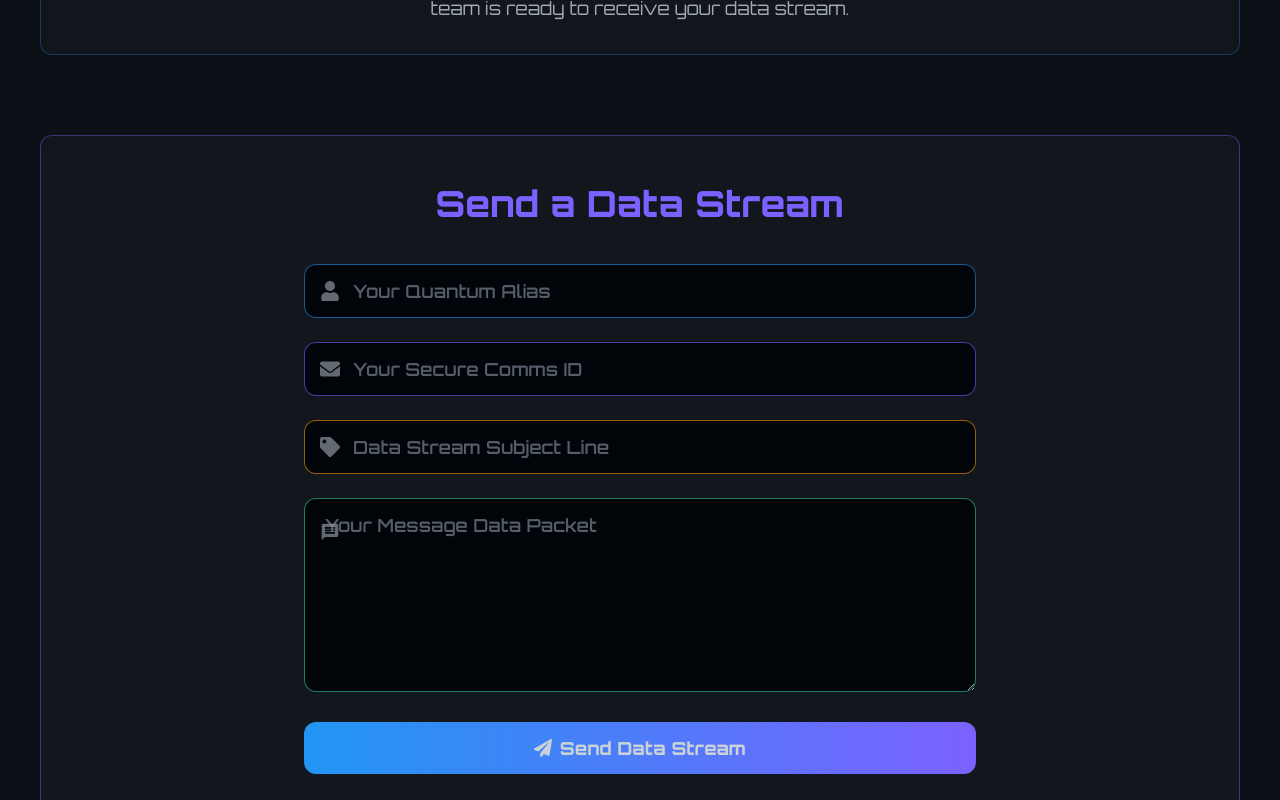
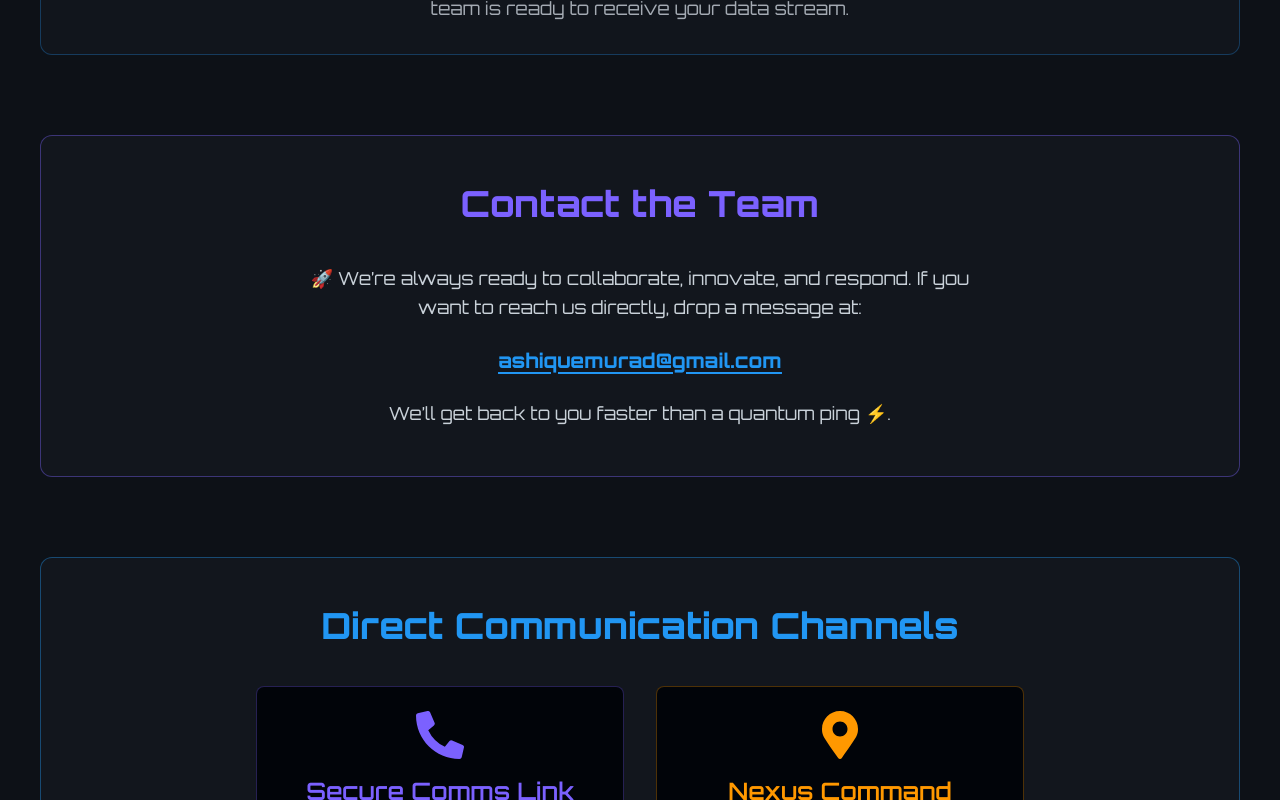
Before and after one commit to ashique01/dhaka2070, a React (Vite) app in the folder client/: page /contact in a window 1280 px wide. Shown: the part 460-1260 px from the top of the page. Built offline with nearby package versions, Linux system fonts and the light colour scheme.

Commit message:
client authcontext fix

```diff
--- a/client/src/context/AuthContext.jsx
+++ b/client/src/context/AuthContext.jsx
@@ -1,12 +1,18 @@
-import React, { createContext, useContext, useState } from "react";
+import React, { createContext, useContext, useState, useEffect } from "react";
 
 const AuthContext = createContext();
 
 export function AuthProvider({ children }) {
-  const [user, setUser] = useState(() => {
+  const [user, setUser] = useState(null);
+  const [loading, setLoading] = useState(true);
+
+  useEffect(() => {
     const storedUser = localStorage.getItem("adminUser");
-    return storedUser ? JSON.parse(storedUser) : null;
-  });
+    if (storedUser) {
+      setUser(JSON.parse(storedUser));
+    }
+    setLoading(false);
+  }, []);
 
   const login = (userData) => {
     setUser(userData);
@@ -19,7 +25,7 @@ export function AuthProvider({ children }) {
   };
 
   return (
-    <AuthContext.Provider value={{ user, login, logout }}>
+    <AuthContext.Provider value={{ user, login, logout, loading }}>
       {children}
     </AuthContext.Provider>
   );
--- a/client/src/pages/Contact.jsx
+++ b/client/src/pages/Contact.jsx
@@ -12,7 +12,12 @@ import {
 import { MdMessage } from "react-icons/md"; // For message icon
 
 export default function Contact() {
-  const [form, setForm] = useState({ name: "", email: "", subject: "", message: "" });
+  const [form, setForm] = useState({
+    name: "",
+    email: "",
+    subject: "",
+    message: "",
+  });
   const [status, setStatus] = useState({ type: "", message: "" }); // { type: 'success' | 'error', message: '...' }
   const [isSubmitting, setIsSubmitting] = useState(false);
 
@@ -56,11 +61,18 @@ export default function Contact() {
       // await axios.post("/api/contact", form);
       await new Promise((resolve) => setTimeout(resolve, 1500)); // Simulate network delay
 
-      setStatus({ type: "success", message: "Message transmitted successfully! We will connect with you shortly." });
+      setStatus({
+        type: "success",
+        message:
+          "Message transmitted successfully! We will connect with you shortly.",
+      });
       setForm({ name: "", email: "", subject: "", message: "" }); // Clear form
     } catch (error) {
       console.error("Contact form submission error:", error);
-      setStatus({ type: "error", message: "Transmission failed. Please try again later." });
+      setStatus({
+        type: "error",
+        message: "Transmission failed. Please try again later.",
+      });
     } finally {
       setIsSubmitting(false);
       setTimeout(() => setStatus({ type: "", message: "" }), 5000); // Clear status message after 5 seconds
@@ -129,114 +141,36 @@ export default function Contact() {
             Your connection to the future of urban innovation.
           </p>
           <p className="text-lg text-web3-text-primary/80 max-w-3xl mx-auto">
-            Whether you have inquiries, partnership proposals, or feedback, our Nexus team is ready to receive your data stream.
+            Whether you have inquiries, partnership proposals, or feedback, our
+            Nexus team is ready to receive your data stream.
           </p>
         </section>
 
         {/* Contact Form Section */}
+        {/* Direct Email Contact Section */}
         <section className="mb-20 px-4 py-12 bg-web3-card/60 backdrop-blur-lg rounded-xl border border-web3-accent-purple/40 shadow-web3-shadow-deep animate-fade-in delay-300">
           <h2 className="text-4xl font-bold text-web3-accent-purple text-center mb-10 drop-shadow-[0_0_15px_var(--web3-accent-purple)]">
-            Send a Data Stream
+            Contact the Team
           </h2>
 
-          {status.message && (
-            <div
-              className={`mb-6 px-4 py-3 rounded-lg text-center font-semibold text-sm shadow-web3-glow-blue-soft
-                ${
-                  status.type === "success"
-                    ? "bg-web3-success/20 border border-web3-success text-web3-success"
-                    : "bg-web3-error/20 border border-web3-error text-web3-error"
-                }`}
-              role="alert"
-              aria-live="assertive"
-            >
-              {status.message}
-            </div>
-          )}
+          <div className="text-center max-w-2xl mx-auto text-lg text-web3-text-primary leading-relaxed space-y-6">
+            <p>
+              🚀 We’re always ready to collaborate, innovate, and respond. If
+              you want to reach us directly, drop a message at:
+            </p>
 
-          <form onSubmit={handleSubmit} className="space-y-6 max-w-2xl mx-auto">
-            {/* Name Input */}
-            <div className="relative animate-fade-in delay-400">
-              <input
-                type="text"
-                id="name"
-                name="name"
-                placeholder="Your Quantum Alias"
-                value={form.name}
-                onChange={handleChange}
-                className="w-full pl-12 pr-5 py-3 rounded-xl bg-web3-input-bg border border-web3-accent-blue/60 placeholder-web3-placeholder text-web3-text-primary text-lg font-semibold focus:outline-none focus:ring-2 focus:ring-web3-accent-blue focus:border-transparent shadow-web3-glow-blue-soft transition-all duration-300"
-                required
-                aria-label="Your Name"
-              />
-              <FaUser className="absolute left-4 top-1/2 -translate-y-1/2 text-web3-text-secondary/70 text-xl" />
-            </div>
+            <p className="text-xl font-bold text-web3-accent-blue underline underline-offset-4">
+              <a
+                href="mailto:ashiquemurad@gmail.com"
+                target="_blank"
+                rel="noopener noreferrer"
+              >
+                ashiquemurad@gmail.com
+              </a>
+            </p>
 
-            {/* Email Input */}
-            <div className="relative animate-fade-in delay-500">
-              <input
-                type="email"
-                id="email"
-                name="email"
-                placeholder="Your Secure Comms ID"
-                value={form.email}
-                onChange={handleChange}
-                className="w-full pl-12 pr-5 py-3 rounded-xl bg-web3-input-bg border border-web3-accent-purple/60 placeholder-web3-placeholder text-web3-text-primary text-lg font-semibold focus:outline-none focus:ring-2 focus:ring-web3-accent-purple focus:border-transparent shadow-web3-glow-purple-soft transition-all duration-300"
-                required
-                aria-label="Your Email"
-              />
-              <FaEnvelope className="absolute left-4 top-1/2 -translate-y-1/2 text-web3-text-secondary/70 text-xl" />
-            </div>
-
-            {/* Subject Input */}
-            <div className="relative animate-fade-in delay-600">
-              <input
-                type="text"
-                id="subject"
-                name="subject"
-                placeholder="Data Stream Subject Line"
-                value={form.subject}
-                onChange={handleChange}
-                className="w-full pl-12 pr-5 py-3 rounded-xl bg-web3-input-bg border border-web3-accent-orange/60 placeholder-web3-placeholder text-web3-text-primary text-lg font-semibold focus:outline-none focus:ring-2 focus:ring-web3-accent-orange focus:border-transparent shadow-web3-glow-orange-soft transition-all duration-300"
-                required
-                aria-label="Subject"
-              />
-              <FaTag className="absolute left-4 top-1/2 -translate-y-1/2 text-web3-text-secondary/70 text-xl" />
-            </div>
-
-            {/* Message Textarea */}
-            <div className="relative animate-fade-in delay-700">
-              <textarea
-                id="message"
-                name="message"
-                rows="6"
-                placeholder="Your Message Data Packet"
-                value={form.message}
-                onChange={handleChange}
-                className="w-full pl-5 pr-5 py-3 rounded-xl bg-web3-input-bg border border-web3-accent-green/60 placeholder-web3-placeholder text-web3-text-primary text-lg font-semibold focus:outline-none focus:ring-2 focus:ring-web3-accent-green focus:border-transparent shadow-web3-glow-green-soft transition-all duration-300 resize-y"
-                required
-                aria-label="Your Message"
-              ></textarea>
-              <MdMessage className="absolute left-4 top-6 text-web3-text-secondary/70 text-xl" /> {/* Adjusted icon position for textarea */}
-            </div>
-
-            {/* Submit Button */}
-            <button
-              type="submit"
-              disabled={isSubmitting}
-              className="w-full py-3 bg-gradient-to-r from-web3-accent-blue to-web3-accent-purple hover:from-web3-accent-purple hover:to-web3-accent-blue text-web3-text-primary rounded-xl font-bold text-lg shadow-web3-glow-blue-strong hover:shadow-web3-glow-purple-strong transition-all duration-300 transform hover:-translate-y-0.5 flex items-center justify-center gap-2"
-            >
-              {isSubmitting ? (
-                <>
-                  <div className="animate-spin rounded-full h-5 w-5 border-t-2 border-b-2 border-web3-text-primary"></div>
-                  Transmitting...
-                </>
-              ) : (
-                <>
-                  <FaPaperPlane className="text-lg" /> Send Data Stream
-                </>
-              )}
-            </button>
-          </form>
+            <p>We’ll get back to you faster than a quantum ping ⚡.</p>
+          </div>
         </section>
 
         {/* Direct Contact Info Section */}
@@ -247,19 +181,28 @@ export default function Contact() {
           <div className="grid grid-cols-1 md:grid-cols-2 gap-8 max-w-3xl mx-auto text-web3-text-primary">
             <div className="text-center bg-web3-input-bg p-6 rounded-lg border border-web3-accent-purple/30 shadow-web3-shadow-soft hover:shadow-web3-glow-purple transition-all duration-300 transform hover:-translate-y-1">
               <FaPhoneAlt className="text-web3-accent-purple text-5xl mx-auto mb-4 drop-shadow-[0_0_10px_var(--web3-accent-purple)]" />
-              <h3 className="text-2xl font-semibold text-web3-accent-purple mb-2">Secure Comms Link</h3>
+              <h3 className="text-2xl font-semibold text-web3-accent-purple mb-2">
+                Secure Comms Link
+              </h3>
               <p className="text-lg font-mono">+(880) 2070-DHAKA</p>
-              <p className="text-sm text-web3-text-secondary">(Standard data rates apply)</p>
+              <p className="text-sm text-web3-text-secondary">
+                (Standard data rates apply)
+              </p>
             </div>
             <div className="text-center bg-web3-input-bg p-6 rounded-lg border border-web3-accent-orange/30 shadow-web3-shadow-soft hover:shadow-web3-glow-orange transition-all duration-300 transform hover:-translate-y-1">
               <FaMapMarkerAlt className="text-web3-accent-orange text-5xl mx-auto mb-4 drop-shadow-[0_0_10px_var(--web3-accent-orange)]" />
-              <h3 className="text-2xl font-semibold text-web3-accent-orange mb-2">Nexus Command Center</h3>
-              <p className="text-lg font-mono">Quantum District 7, Dhaka 2070</p>
-              <p className="text-sm text-web3-text-secondary">(Coordinates: 23.777 N, 90.399 E)</p>
+              <h3 className="text-2xl font-semibold text-web3-accent-orange mb-2">
+                Nexus Command Center
+              </h3>
+              <p className="text-lg font-mono">
+                Quantum District 7, Dhaka 2070
+              </p>
+              <p className="text-sm text-web3-text-secondary">
+                (Coordinates: 23.777 N, 90.399 E)
+              </p>
             </div>
           </div>
         </section>
-
       </div>
     </div>
   );
```
